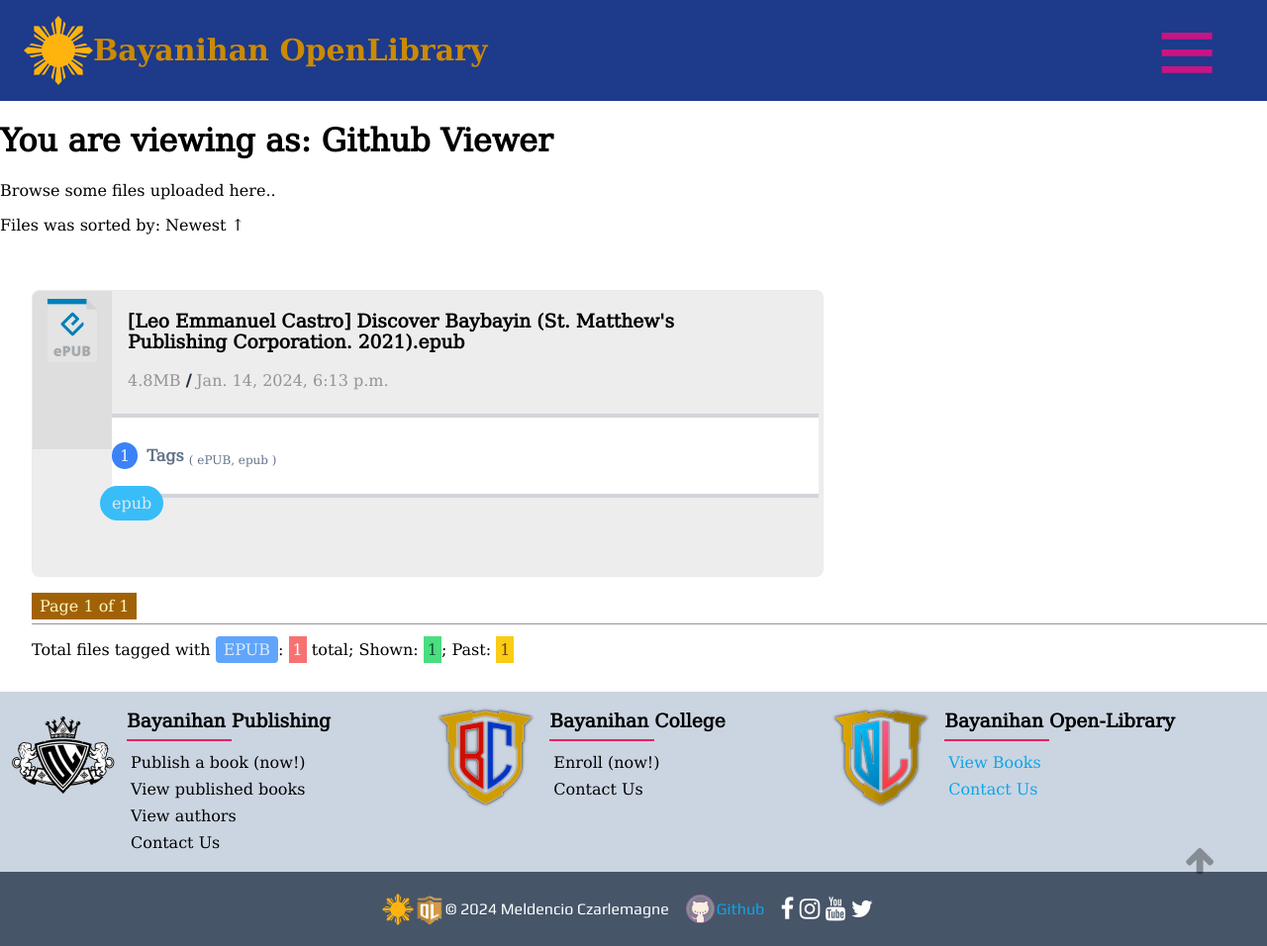
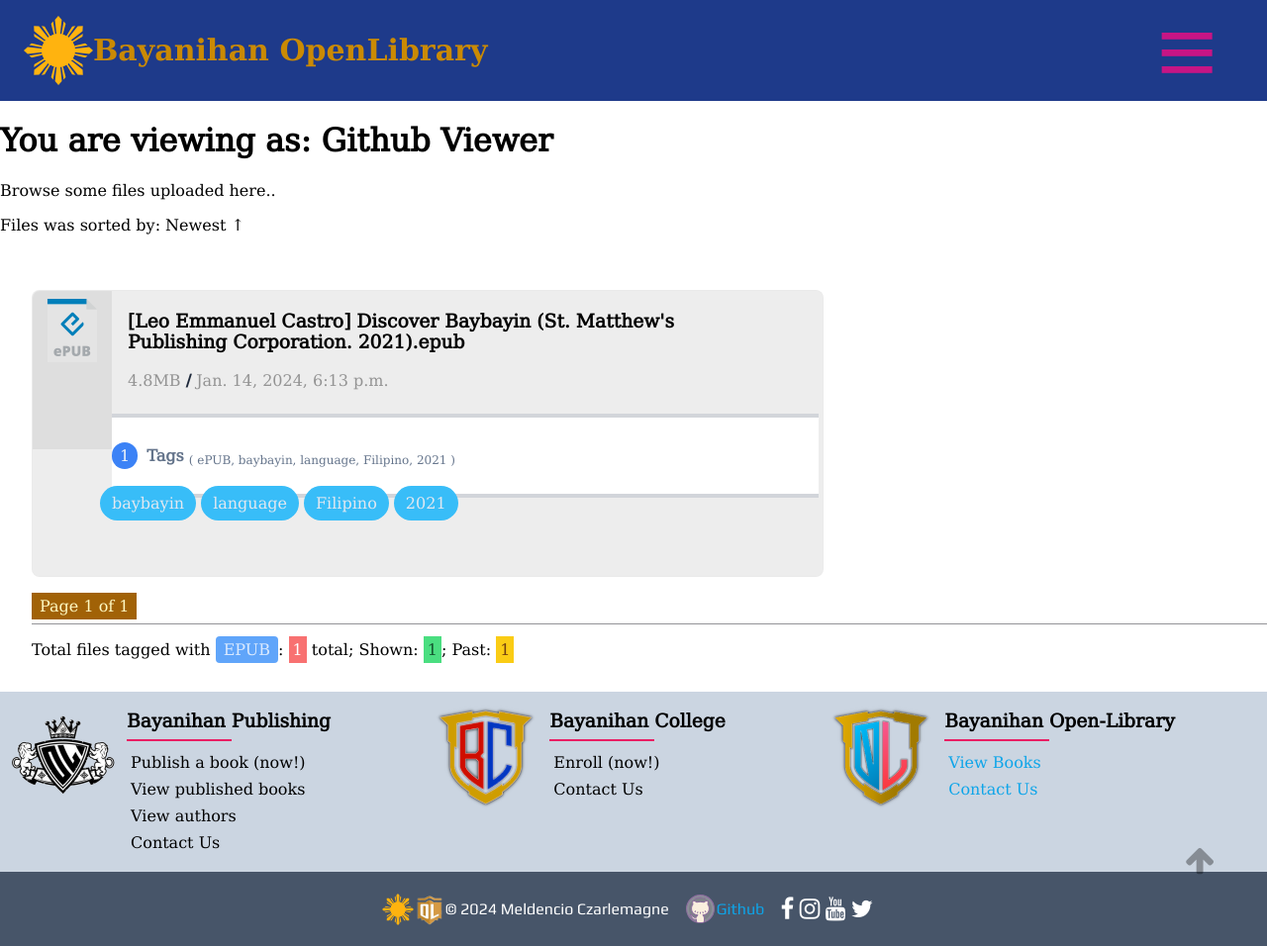
Before and after one commit to jk-sanjuan/jk-sanjuan.github.io, a Jekyll site: the page built from storage.html, in a window 1280 px wide and 956 px high. Shown: the whole window at 99% size. Built offline with Jekyll 4.4.1, drawn with Linux system fonts in a browser that asks for light colours.

Commit message:
[0.1.14] (baybayin.md)
+ add tags

```diff
--- a/my_collections/_files/baybayin.md
+++ b/my_collections/_files/baybayin.md
@@ -14,7 +14,7 @@ cloud: a13ed25824d913ad9f7c0f70489e4566
 uploaded_at: April 2, 2024, 1:21 p.m.
 size_readable: 4.8MB
 modified: Jan. 14, 2024, 6:13 p.m.
-tags: epub
+tags: baybayin language Filipino 2021
 ---
 <link rel="stylesheet" type="text/css" href="/assets/css/reader.css">
 
```
